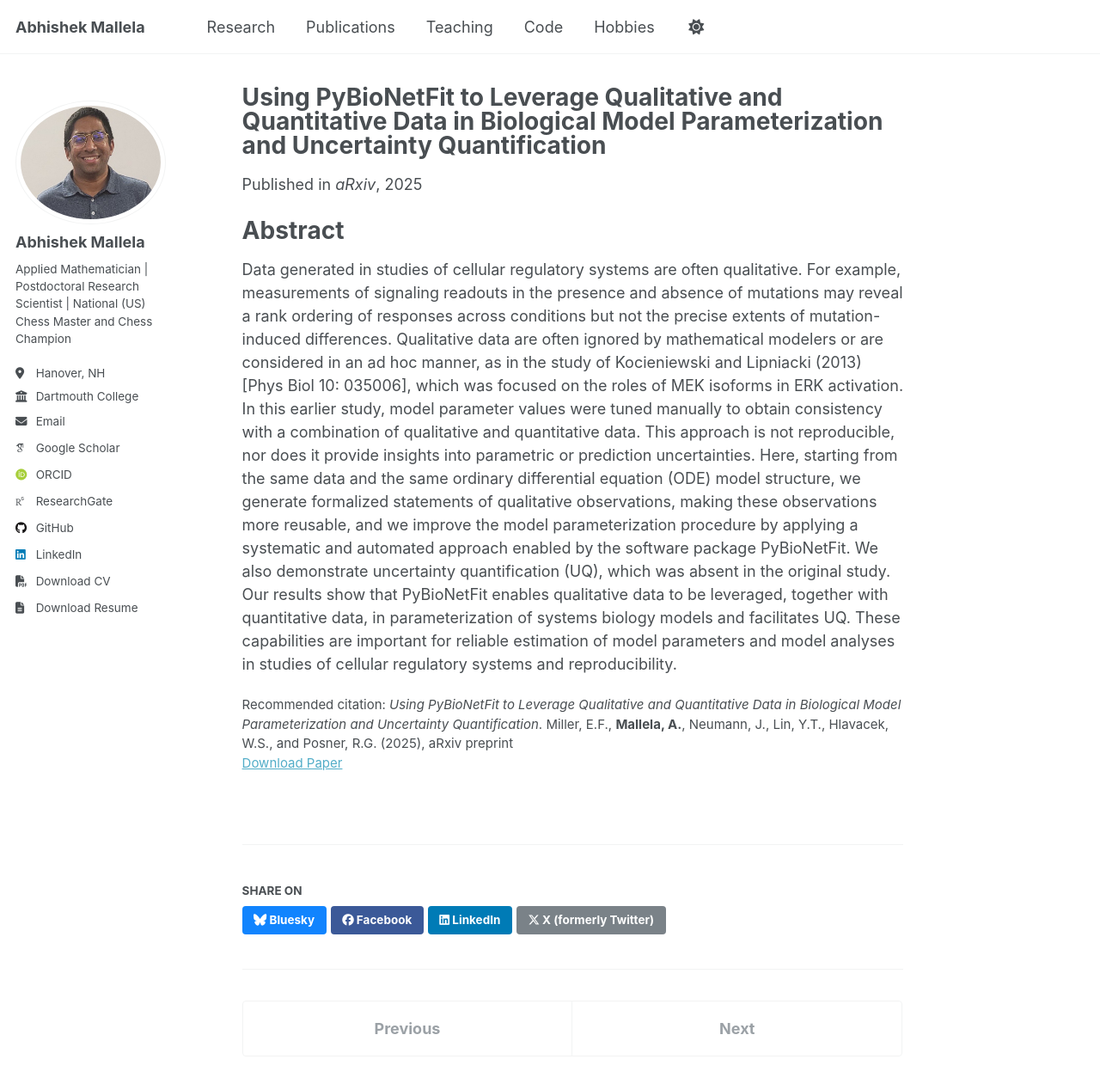
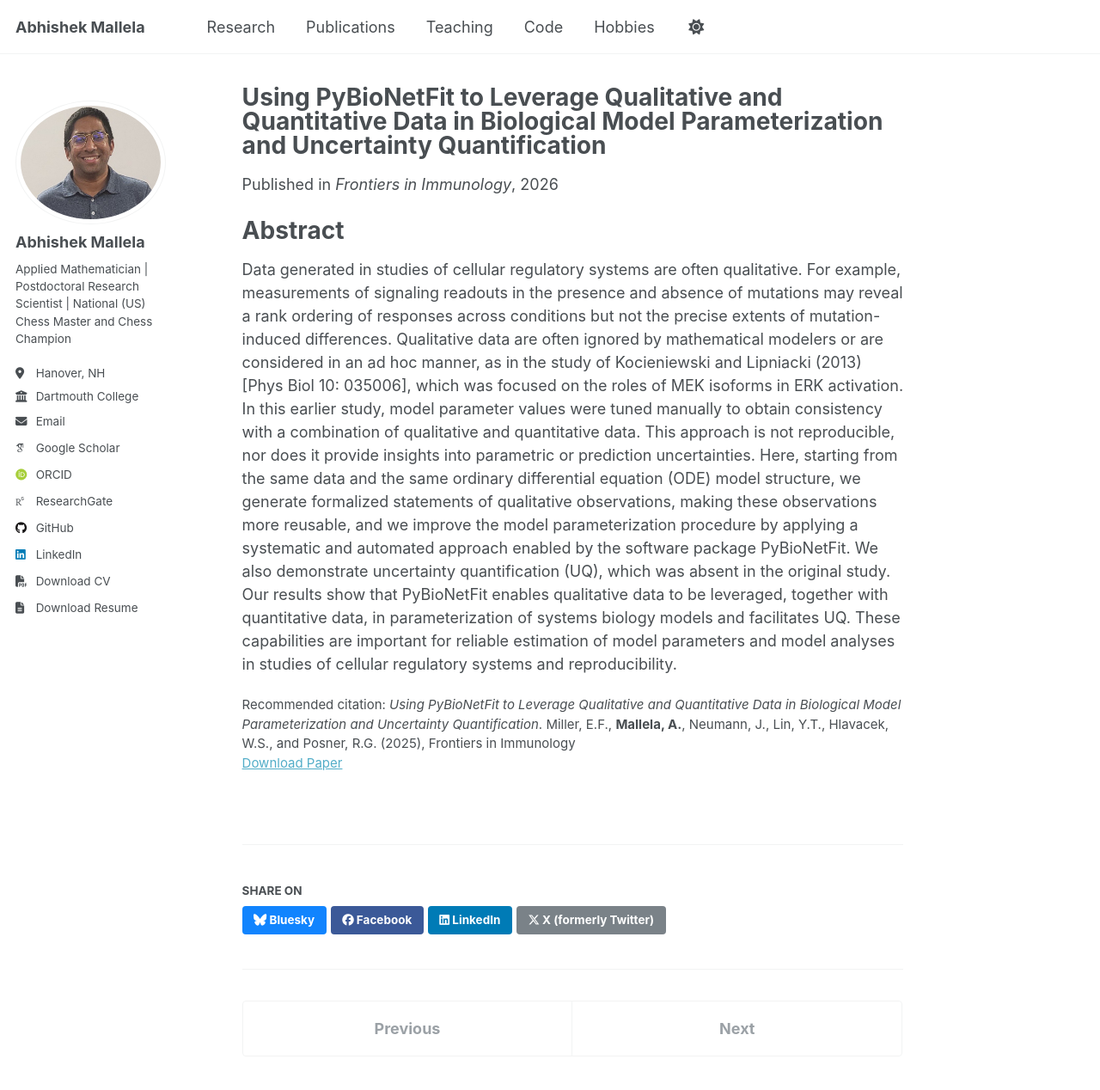
Before and after one commit to dynova/dynova.github.io, a Jekyll site: the page built from _publications/miller_posner_frontimmunol2026.md, in a window 1280 px wide and 1400 px high. Shown: the top 1268 px of the window at 86% size. Built offline with Jekyll 4.4.1, drawn with Linux system fonts in a browser that asks for light colours; some web fonts are replaced.

Commit message:
Updated CV, Resume, and Publication List

```diff
--- a/_publications/miller_posner_aRxiv2025.md
+++ b/_publications/miller_posner_frontimmunol2026.md
@@ -1,12 +1,12 @@
 ---
 title: "Using PyBioNetFit to Leverage Qualitative and Quantitative Data in Biological Model Parameterization and Uncertainty Quantification"
 collection: publications
-permalink: /publications/miller_posner_aRxiv2025
+permalink: /publications/miller_posner_frontimmunol2026
 excerpt: ''
-date: 2025-08-26
-venue: 'aRxiv'
-paperurl: 'https://arxiv.org/pdf/2508.19420'
-citation: '<em>Using PyBioNetFit to Leverage Qualitative and Quantitative Data in Biological Model Parameterization and Uncertainty Quantification</em>. Miller, E.F., <b>Mallela, A.</b>, Neumann, J., Lin, Y.T., Hlavacek, W.S., and Posner, R.G. (2025), aRxiv preprint'
+date: 2026-04-29
+venue: 'Frontiers in Immunology'
+paperurl: 'https://www.frontiersin.org/journals/immunology/articles/10.3389/fimmu.2026.1663008/pdf'
+citation: '<em>Using PyBioNetFit to Leverage Qualitative and Quantitative Data in Biological Model Parameterization and Uncertainty Quantification</em>. Miller, E.F., <b>Mallela, A.</b>, Neumann, J., Lin, Y.T., Hlavacek, W.S., and Posner, R.G. (2025), Frontiers in Immunology'
 ---
 
 # Abstract
```
Also changed, not shown: 3 other files.
